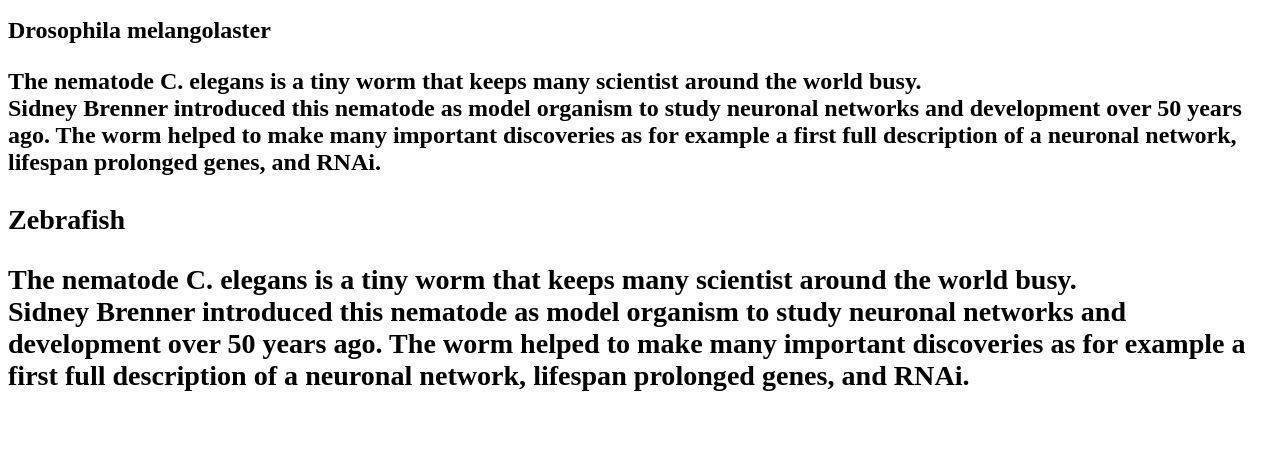
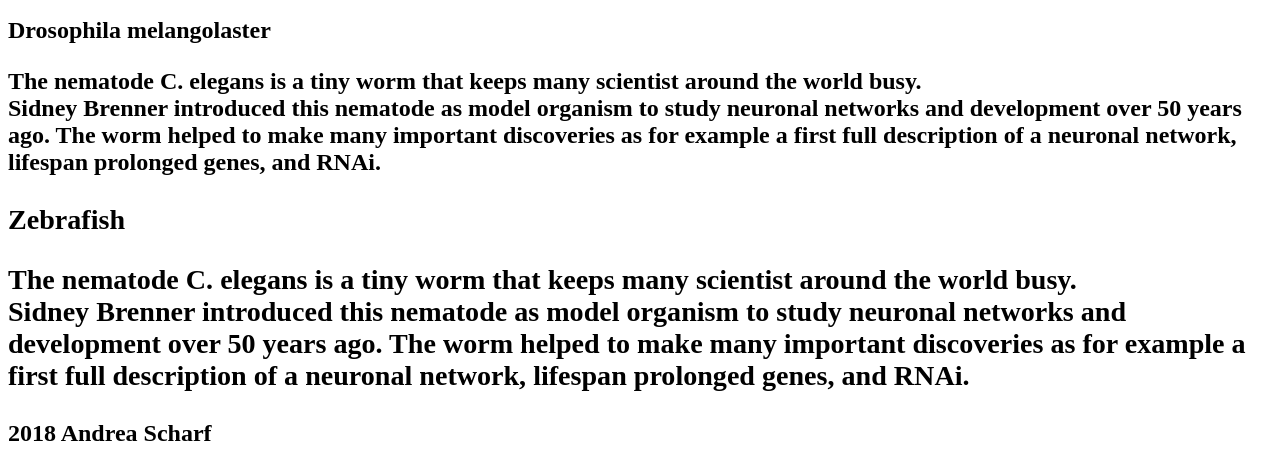
Before and after one commit to scharfans/html-me-something, a plain HTML site: page index.html in a window 1280 px wide. Shown: the part 636-1107 px from the top of the page. Before the commit the page ends 1056 px from the top, so only its background shows below. Drawn offline with Linux system fonts and the light colour scheme.

Commit message:
add footer

```diff
--- a/index.html
+++ b/index.html
@@ -41,4 +41,7 @@ Model Organisms
    The worm helped to make many important discoveries as for example a first full description of a neuronal network, lifespan prolonged genes, and RNAi.</P>
 </article>
 </body>
+<footer>
+<p> 2018 Andrea Scharf </p>
+</footer>
 </html>
```
